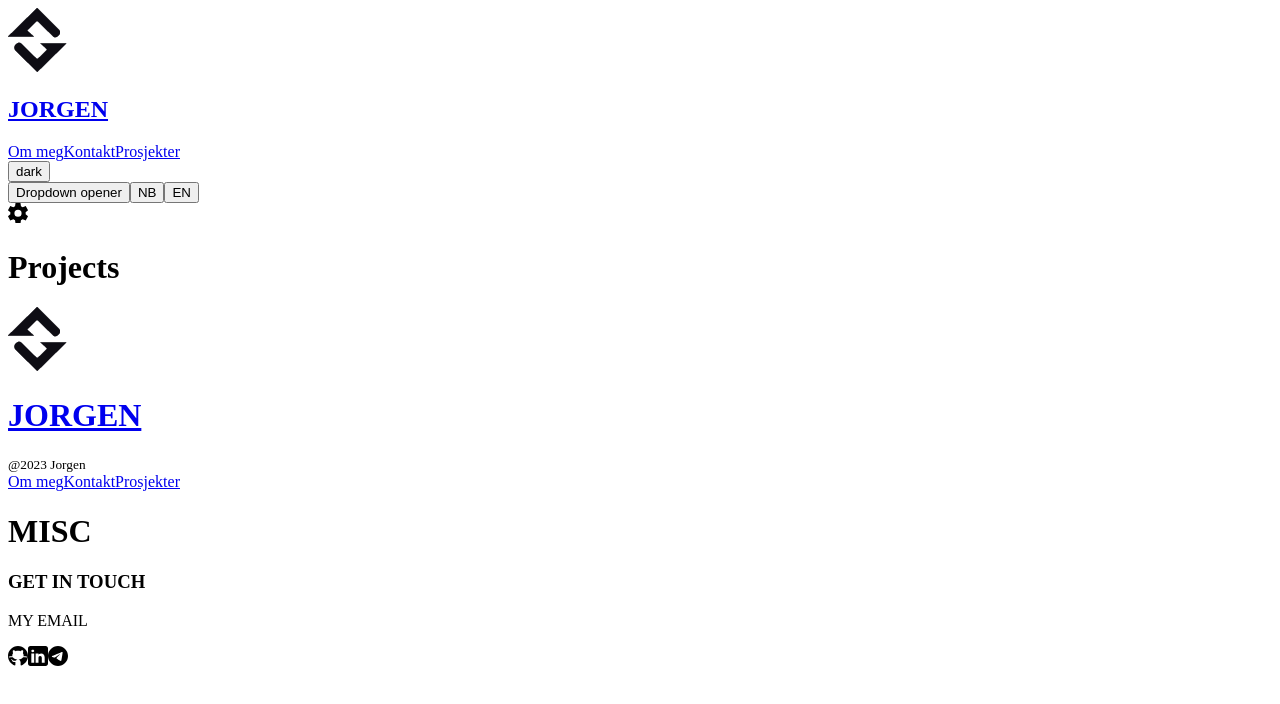
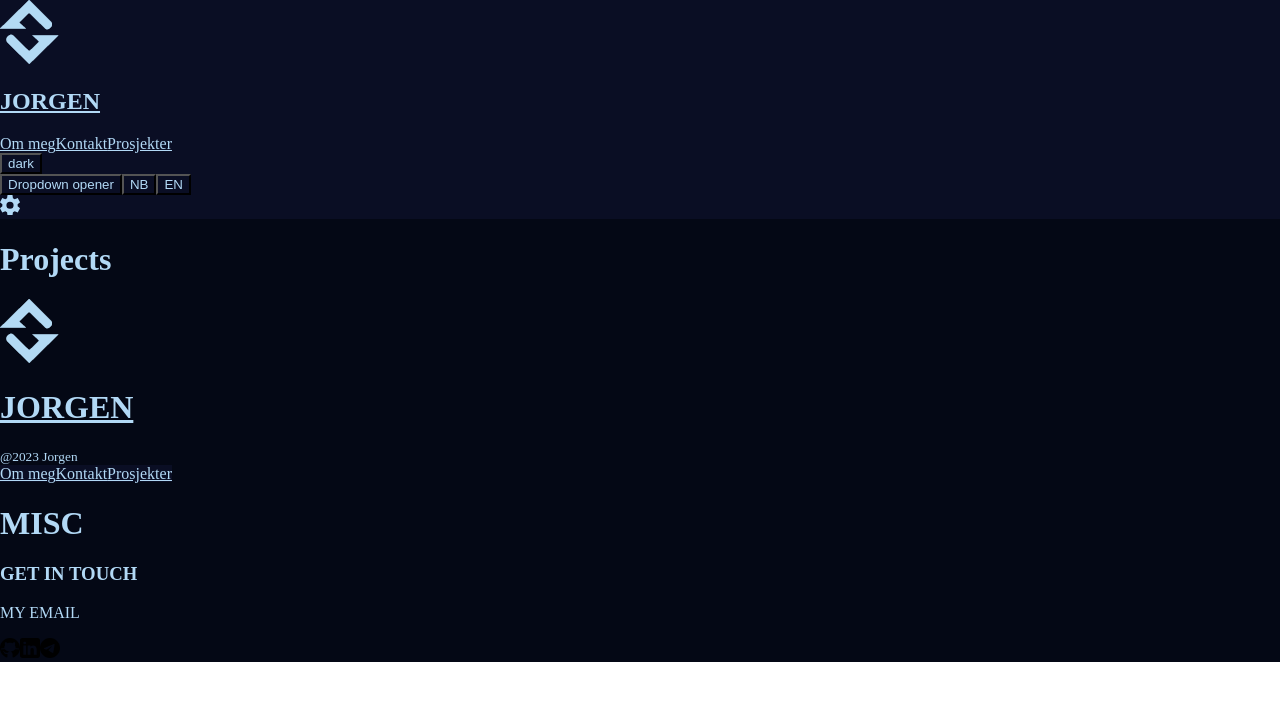
Before and after one commit to JorgenKH04/Portofolio, a React (Vite) app: page /projects in a window 1280 px wide. Shown: the top 704 px of the page. Built offline with nearby package versions, Linux system fonts and the light colour scheme.

Commit message:
fix(MySkills Component): :bug: Logo render
Rendered logo differently based on light/dark mode in skill section

```diff
--- a/src/components/Homepage/Header/HeroSection.tsx
+++ b/src/components/Homepage/Header/HeroSection.tsx
@@ -44,7 +44,6 @@ export function HeroSection() {
   return (
     <div>
       {AnimationLogic()}
-      <h1>{theme}</h1>
       <h1>{lang.greeting}</h1>
       <p>{lang.introparagraph1}</p>
       <button type="button">{lang.contactbutton}</button>
--- a/src/components/Homepage/Main/MySkills.tsx
+++ b/src/components/Homepage/Main/MySkills.tsx
@@ -1,4 +1,5 @@
 import { frontEnd, backEnd, design } from "../../../data/skilldata";
+import { useThemeContext } from "../../../contexts/themeContext";
 
 export function MySkills() {
   return (
@@ -6,8 +7,13 @@ export function MySkills() {
       <h2>My Skills</h2>
       <div>
         <h3>Front-End</h3>
-        {frontEnd.map(({ img, tech }) => (
-          <SkillShowcase key={tech} img={img} tech={tech} />
+        {frontEnd.map(({ img, tech, imgLightMode }) => (
+          <SkillShowcase
+            key={tech}
+            img={img}
+            tech={tech}
+            imgLightMode={imgLightMode}
+          />
         ))}
       </div>
       <div>
@@ -26,12 +32,29 @@ export function MySkills() {
   );
 }
 
-function SkillShowcase({ img, tech }: { img: string; tech: string }) {
+function SkillShowcase({
+  img,
+  tech,
+  imgLightMode,
+}: {
+  img: string;
+  tech: string;
+  imgLightMode?: string;
+}) {
+  const themeContext = useThemeContext();
+  if (!themeContext) return null;
+  const theme = themeContext[0];
+
   if (!img) return;
+  let currentImage = img;
+  if (imgLightMode && theme === "light") {
+    console.log(imgLightMode);
+    currentImage = imgLightMode;
+  }
   return (
     <div>
       {/* Remove height from this */}
-      <img height="40px" src={img} alt={`${tech}'s logo`} />
+      <img height="40px" src={currentImage} alt={`${tech}'s logo`} />
       <p>{tech}</p>
     </div>
   );
--- a/src/components/Homepage/Main/PartialProjectList.tsx
+++ b/src/components/Homepage/Main/PartialProjectList.tsx
@@ -1,3 +1,5 @@
+import { Link } from "react-router-dom";
+
 import { Projects } from "../../../data/projects";
 import { useLayoutContext } from "../../../contexts/layoutContext";
 import { useLanguageContext } from "../../../contexts/languageContext";
@@ -11,24 +13,24 @@ export function PartialProjectList() {
   const isMobile = mobile ? 3 : 6;
 
   return (
-    <>
+    <div>
       {Projects.map((project, i) => {
+        const { name, img, shortdescription } = project;
         if (i >= isMobile) return;
         return (
-          <div key={project.name}>
-            <img
-              alt={`My project ${project.name}`}
-              src={project.img}
-              width="100px"
-            />
+          <div key={img}>
+            <img alt={`My project ${name}`} src={name} width="100px" />
             <div>
-              <h3>{project.name}</h3>
-              <p>{project.shortdescription}</p>
-              <button type="button">{lang.moreprojects}</button>
+              <h3>{name}</h3>
+              <p>{shortdescription}</p>
+              <button type="button">Info</button>
             </div>
           </div>
         );
       })}
-    </>
+      <Link className="router_link router_link_button" to={"projects"}>
+        {lang.moreprojects}
+      </Link>
+    </div>
   );
 }
--- a/src/components/common/Footer.tsx
+++ b/src/components/common/Footer.tsx
@@ -21,9 +21,15 @@ export function Footer() {
 
       <div>
         <div>
-          <Link to={"aboutme"}>{lang.aboutme}</Link>
-          <Link to={"contact"}>{lang.contact}</Link>
-          <Link to={"projects"}>{lang.projects}</Link>
+          <Link className="router_link router_link_button" to={"aboutme"}>
+            {lang.aboutme}
+          </Link>
+          <Link className="router_link router_link_button" to={"contact"}>
+            {lang.contact}
+          </Link>
+          <Link className="router_link router_link_button" to={"projects"}>
+            {lang.projects}
+          </Link>
         </div>
         <div>
           <h1>MISC</h1>
--- a/src/components/common/Logo.tsx
+++ b/src/components/common/Logo.tsx
@@ -9,9 +9,9 @@ export function Logo() {
   if (!themeContext) return null;
   const theme = themeContext[0];
   return (
-    <Link to={"/"}>
+    <Link className="router_link" to={"/"}>
       <img
-        src={theme === "dark" ? darkLogo.default : lightLogo.default}
+        src={theme === "light" ? darkLogo.default : lightLogo.default}
         alt="My logo"
       />
       <h1>JORGEN</h1>
--- a/src/components/common/NavBar.tsx
+++ b/src/components/common/NavBar.tsx
@@ -2,14 +2,17 @@ import { Link } from "react-router-dom";
 
 import { useLanguageContext } from "../../contexts/languageContext";
 import { useLayoutContext } from "../../contexts/layoutContext";
+import { useThemeContext } from "../../contexts/themeContext";
 import { SettingsMenu } from "./SettingsMenu";
 import { Logo } from "./Logo";
 
 export function NavBar() {
   const layoutContext = useLayoutContext();
   const languageContext = useLanguageContext();
-  if (!languageContext) return null;
+  const themeContext = useThemeContext();
+  if (!languageContext || !themeContext) return null;
   const lang = languageContext[0];
+  const theme = themeContext[0];
   const mobile = layoutContext;
 
   return (
@@ -26,13 +29,22 @@ export function NavBar() {
       ) : (
         <nav>
           <Logo />
-          <Link to={"aboutme"}>{lang.aboutme}</Link>
-          <Link to={"contact"}>{lang.contact}</Link>
-          <Link to={"projects"}>{lang.projects}</Link>
+          <Link className="router_link" to={"aboutme"}>
+            {lang.aboutme}
+          </Link>
+          <Link className="router_link" to={"contact"}>
+            {lang.contact}
+          </Link>
+          <Link className="router_link" to={"projects"}>
+            {lang.projects}
+          </Link>
           <SettingsMenu />
           <svg xmlns="http://www.w3.org/2000/svg" viewBox="2.25 2 19.5 20">
             <title>cog</title>
-            <path d="M12,15.5A3.5,3.5 0 0,1 8.5,12A3.5,3.5 0 0,1 12,8.5A3.5,3.5 0 0,1 15.5,12A3.5,3.5 0 0,1 12,15.5M19.43,12.97C19.47,12.65 19.5,12.33 19.5,12C19.5,11.67 19.47,11.34 19.43,11L21.54,9.37C21.73,9.22 21.78,8.95 21.66,8.73L19.66,5.27C19.54,5.05 19.27,4.96 19.05,5.05L16.56,6.05C16.04,5.66 15.5,5.32 14.87,5.07L14.5,2.42C14.46,2.18 14.25,2 14,2H10C9.75,2 9.54,2.18 9.5,2.42L9.13,5.07C8.5,5.32 7.96,5.66 7.44,6.05L4.95,5.05C4.73,4.96 4.46,5.05 4.34,5.27L2.34,8.73C2.21,8.95 2.27,9.22 2.46,9.37L4.57,11C4.53,11.34 4.5,11.67 4.5,12C4.5,12.33 4.53,12.65 4.57,12.97L2.46,14.63C2.27,14.78 2.21,15.05 2.34,15.27L4.34,18.73C4.46,18.95 4.73,19.03 4.95,18.95L7.44,17.94C7.96,18.34 8.5,18.68 9.13,18.93L9.5,21.58C9.54,21.82 9.75,22 10,22H14C14.25,22 14.46,21.82 14.5,21.58L14.87,18.93C15.5,18.67 16.04,18.34 16.56,17.94L19.05,18.95C19.27,19.03 19.54,18.95 19.66,18.73L21.66,15.27C21.78,15.05 21.73,14.78 21.54,14.63L19.43,12.97Z" />
+            <path
+              fill={theme === "dark" ? "#B2D9F6" : "#000514"}
+              d="M12,15.5A3.5,3.5 0 0,1 8.5,12A3.5,3.5 0 0,1 12,8.5A3.5,3.5 0 0,1 15.5,12A3.5,3.5 0 0,1 12,15.5M19.43,12.97C19.47,12.65 19.5,12.33 19.5,12C19.5,11.67 19.47,11.34 19.43,11L21.54,9.37C21.73,9.22 21.78,8.95 21.66,8.73L19.66,5.27C19.54,5.05 19.27,4.96 19.05,5.05L16.56,6.05C16.04,5.66 15.5,5.32 14.87,5.07L14.5,2.42C14.46,2.18 14.25,2 14,2H10C9.75,2 9.54,2.18 9.5,2.42L9.13,5.07C8.5,5.32 7.96,5.66 7.44,6.05L4.95,5.05C4.73,4.96 4.46,5.05 4.34,5.27L2.34,8.73C2.21,8.95 2.27,9.22 2.46,9.37L4.57,11C4.53,11.34 4.5,11.67 4.5,12C4.5,12.33 4.53,12.65 4.57,12.97L2.46,14.63C2.27,14.78 2.21,15.05 2.34,15.27L4.34,18.73C4.46,18.95 4.73,19.03 4.95,18.95L7.44,17.94C7.96,18.34 8.5,18.68 9.13,18.93L9.5,21.58C9.54,21.82 9.75,22 10,22H14C14.25,22 14.46,21.82 14.5,21.58L14.87,18.93C15.5,18.67 16.04,18.34 16.56,17.94L19.05,18.95C19.27,19.03 19.54,18.95 19.66,18.73L21.66,15.27C21.78,15.05 21.73,14.78 21.54,14.63L19.43,12.97Z"
+            />
           </svg>
         </nav>
       )}
--- /dev/null
+++ b/src/css/darktheme.css
@@ -0,0 +1,16 @@
+.dark {
+  background-color: #040815;
+
+  color: #b2d9f6;
+}
+
+.dark nav,
+.dark button,
+.dark .router_link_button {
+  background-color: #0a0e24;
+}
+
+.dark button,
+.router_link {
+  color: inherit;
+}
--- /dev/null
+++ b/src/css/lighttheme.css
@@ -0,0 +1,3 @@
+.light {
+  color: #000000;
+}
--- a/src/css/styles.css
+++ b/src/css/styles.css
@@ -1,3 +1,15 @@
+*,
+*::after,
+*::before {
+  box-sizing: border-box;
+}
+
+html,
+body {
+  margin: 0;
+  padding: 0;
+}
+
 svg {
   width: 20px;
 }
@@ -6,15 +18,6 @@ svg {
   color: #000000;
 }
 
-.dark {
-  /* background-color: black; */
-  color: #000000;
-}
-
-.light {
-  color: #000000;
-}
-
 .none {
   display: none;
 }
--- a/src/data/skilldata.ts
+++ b/src/data/skilldata.ts
@@ -2,7 +2,8 @@ import * as htmlLogo from "../assets/skill-icons/HTML5 Logo Badge-cropped.svg";
 import * as cssLogo from "../assets/skill-icons/icons8-css-cropped.svg";
 import * as jsLogo from "../assets/skill-icons/icons8-javascript-cropped.svg";
 import * as tsLogo from "../assets/skill-icons/icons8-typescript-cropped.svg";
-import * as nextLogo from "../assets/skill-icons/next-js_1-cropped.svg";
+import * as nextLogoDark from "../assets/skill-icons/next-js-dark.svg";
+import * as nextLogoLight from "../assets/skill-icons/next-js-light.svg";
 import * as reactLogo from "../assets/skill-icons/icons8-react-cropped.svg";
 import * as csharpLogo from "../assets/skill-icons/icons8-c-sharp-logo-cropped.svg";
 import * as nodeLogo from "../assets/skill-icons/icons8-nodejs-cropped.svg";
@@ -19,7 +20,11 @@ export const frontEnd = [
 	{ img: cssLogo.default, tech: "CSS" },
 	{ img: jsLogo.default, tech: "Javascript" },
 	{ img: tsLogo.default, tech: "Typescript" },
-	{ img: nextLogo.default, tech: "Next.js" },
+	{
+		img: nextLogoLight.default,
+		imgLightMode: nextLogoDark.default,
+		tech: "Next.js",
+	},
 	{ img: reactLogo.default, tech: "React" },
 ];
 
--- a/src/layout/LayoutBase.tsx
+++ b/src/layout/LayoutBase.tsx
@@ -4,6 +4,8 @@ import { NavBar } from "../components/common/NavBar";
 import { Footer } from "../components/common/Footer";
 import { useThemeContext } from "../contexts/themeContext";
 import "../css/styles.css";
+import "../css/darktheme.css";
+import "../css/lighttheme.css";
 
 export function LayoutBase() {
   const themeContext = useThemeContext();
```
Also changed, not shown: src/data/projects.ts (+16 -21 lines), src/assets/skill-icons/next-js-dark.svg (renamed from src/assets/skill-icons/next-js_1-cropped.svg), src/assets/skill-icons/next-js-light.svg (added).
